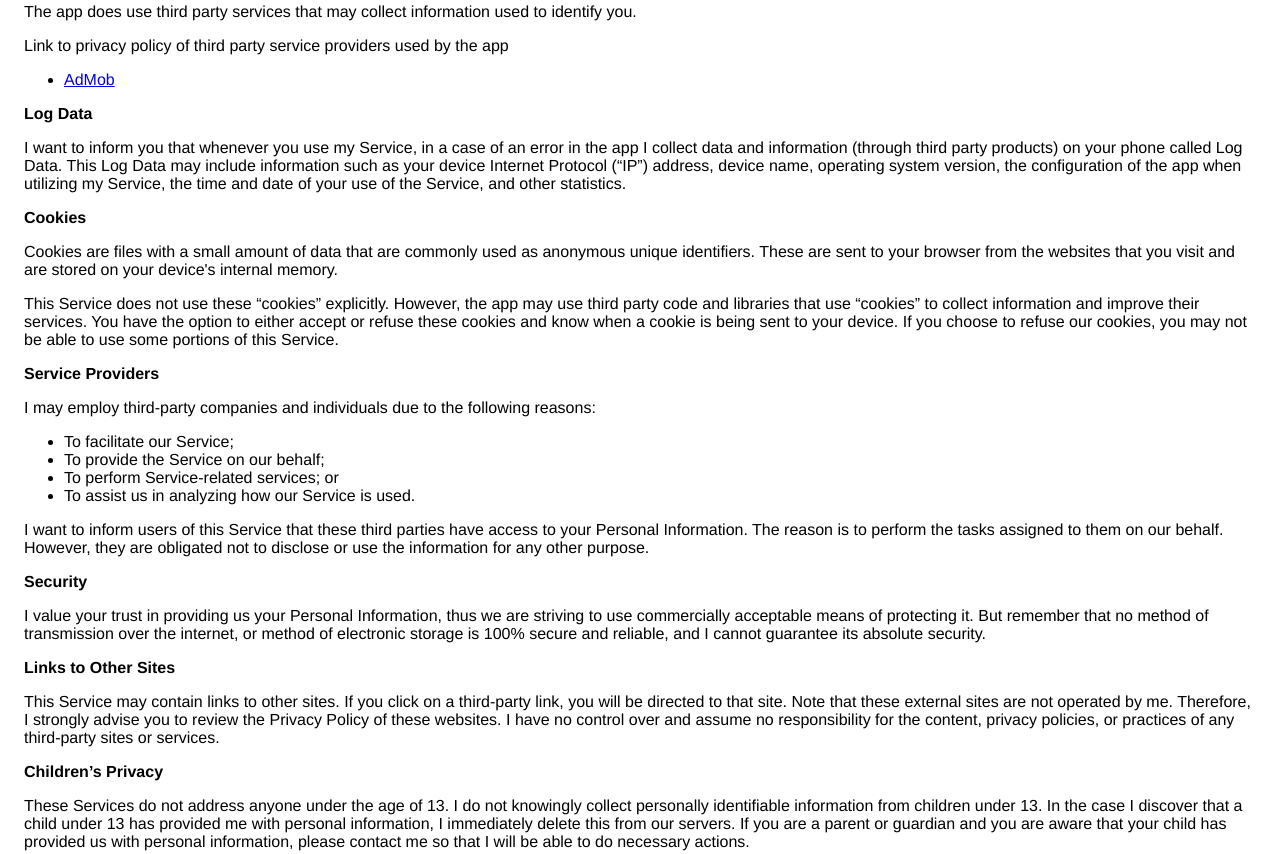
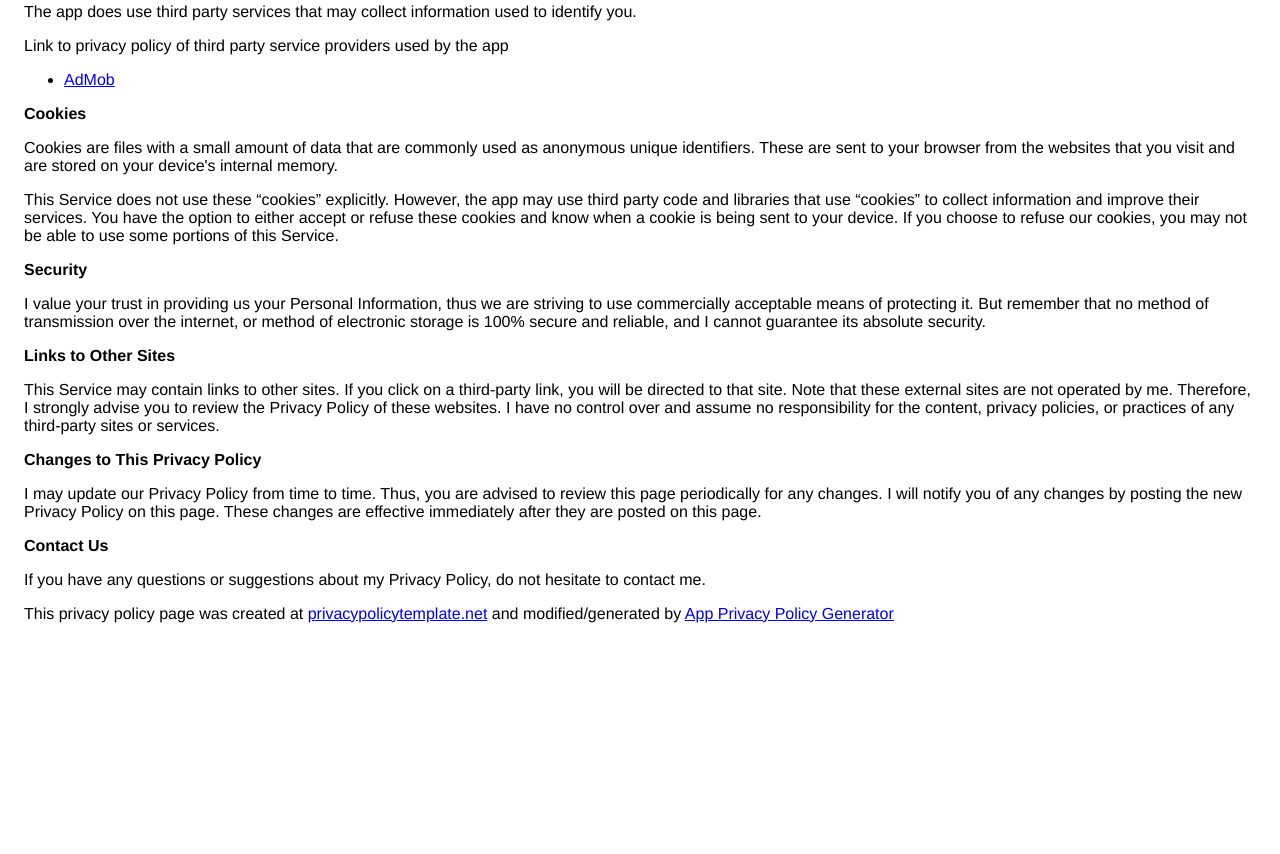
Before and after one commit to lmiyagi/travel-planning-page, a plain HTML site: page privacy_policy.html in a window 1280 px wide. Shown: the part 347-1201 px from the top of the page. After the commit the page ends 1010 px from the top, so only its background shows below. Drawn offline with Linux system fonts and the light colour scheme.

Commit message:
Update privacy_policy.html

```diff
--- a/privacy_policy.html
+++ b/privacy_policy.html
@@ -9,20 +9,13 @@
                     at Bucket List unless otherwise defined in this Privacy Policy.
                   </p> <p><strong>Information Collection and Use</strong></p> <p>For a better experience, while using our Service, I may require you to provide us with certain
                     personally identifiable information. The information that I request is retained on your device and is not collected by me in any way
-                  </p> <p>The app does use third party services that may collect information used to identify you.</p> <div><p>Link to privacy policy of third party service providers used by the app</p> <ul><!----> <li><a href="https://support.google.com/admob/answer/6128543?hl=en" target="_blank">AdMob</a></li> <!----> <!----> <!----> <!----></ul></div> <p><strong>Log Data</strong></p> <p> I want to inform you that whenever you use my Service, in a case of an
-                    error in the app I collect data and information (through third party products) on your phone
-                    called Log Data. This Log Data may include information such as your device Internet Protocol (“IP”) address,
-                    device name, operating system version, the configuration of the app when utilizing my Service,
-                    the time and date of your use of the Service, and other statistics.
-                  </p> <p><strong>Cookies</strong></p> <p>Cookies are files with a small amount of data that are commonly used as anonymous unique identifiers. These
+                  </p> <p>The app does use third party services that may collect information used to identify you.</p> <div><p>Link to privacy policy of third party service providers used by the app</p> <ul><!----> <li><a href="https://support.google.com/admob/answer/6128543?hl=en" target="_blank">AdMob</a></li> <!----> <!----> <!----> <!----></ul></div>
+                  <p><strong>Cookies</strong></p> <p>Cookies are files with a small amount of data that are commonly used as anonymous unique identifiers. These
                     are sent to your browser from the websites that you visit and are stored on your device's internal memory.
                   </p> <p>This Service does not use these “cookies” explicitly. However, the app may use third party code and libraries
                     that use “cookies” to collect information and improve their services. You have the option to either
                     accept or refuse these cookies and know when a cookie is being sent to your device. If you choose to
                     refuse our cookies, you may not be able to use some portions of this Service.
-                  </p> <p><strong>Service Providers</strong></p> <p> I may employ third-party companies and individuals due to the following reasons:</p> <ul><li>To facilitate our Service;</li> <li>To provide the Service on our behalf;</li> <li>To perform Service-related services; or</li> <li>To assist us in analyzing how our Service is used.</li></ul> <p> I want to inform users of this Service that these third parties have access to your
-                    Personal Information. The reason is to perform the tasks assigned to them on our behalf. However, they
-                    are obligated not to disclose or use the information for any other purpose.
                   </p> <p><strong>Security</strong></p> <p> I value your trust in providing us your Personal Information, thus we are striving
                     to use commercially acceptable means of protecting it. But remember that no method of transmission over
                     the internet, or method of electronic storage is 100% secure and reliable, and I cannot guarantee
@@ -32,11 +25,6 @@
                     advise you to review the Privacy Policy of these websites. I have no control over
                     and assume no responsibility for the content, privacy policies, or practices of any third-party sites
                     or services.
-                  </p> <p><strong>Children’s Privacy</strong></p> <p>These Services do not address anyone under the age of 13. I do not knowingly collect
-                    personally identifiable information from children under 13. In the case I discover that a child
-                    under 13 has provided me with personal information, I immediately delete this from
-                    our servers. If you are a parent or guardian and you are aware that your child has provided us with personal
-                    information, please contact me so that I will be able to do necessary actions.
                   </p> <p><strong>Changes to This Privacy Policy</strong></p> <p> I may update our Privacy Policy from time to time. Thus, you are advised to review
                     this page periodically for any changes. I will notify you of any changes by posting
                     the new Privacy Policy on this page. These changes are effective immediately after they are posted on
```
